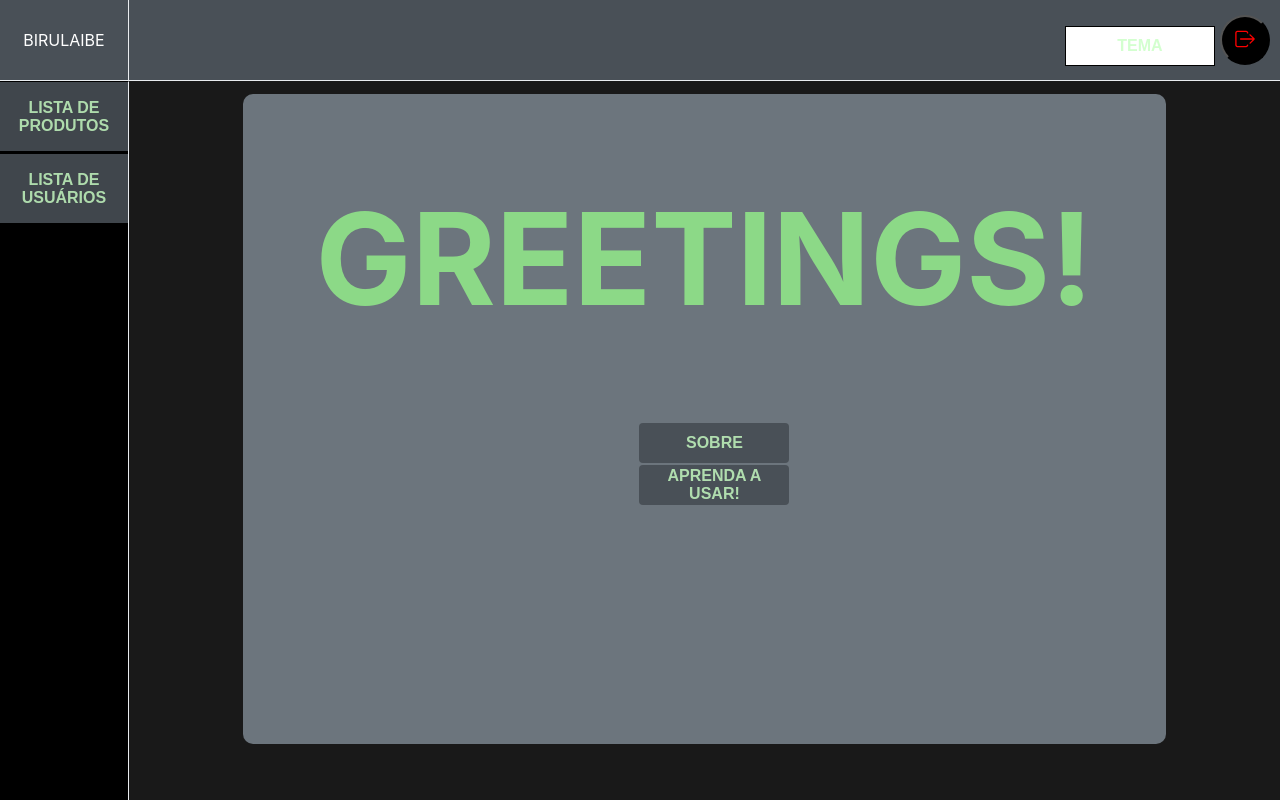
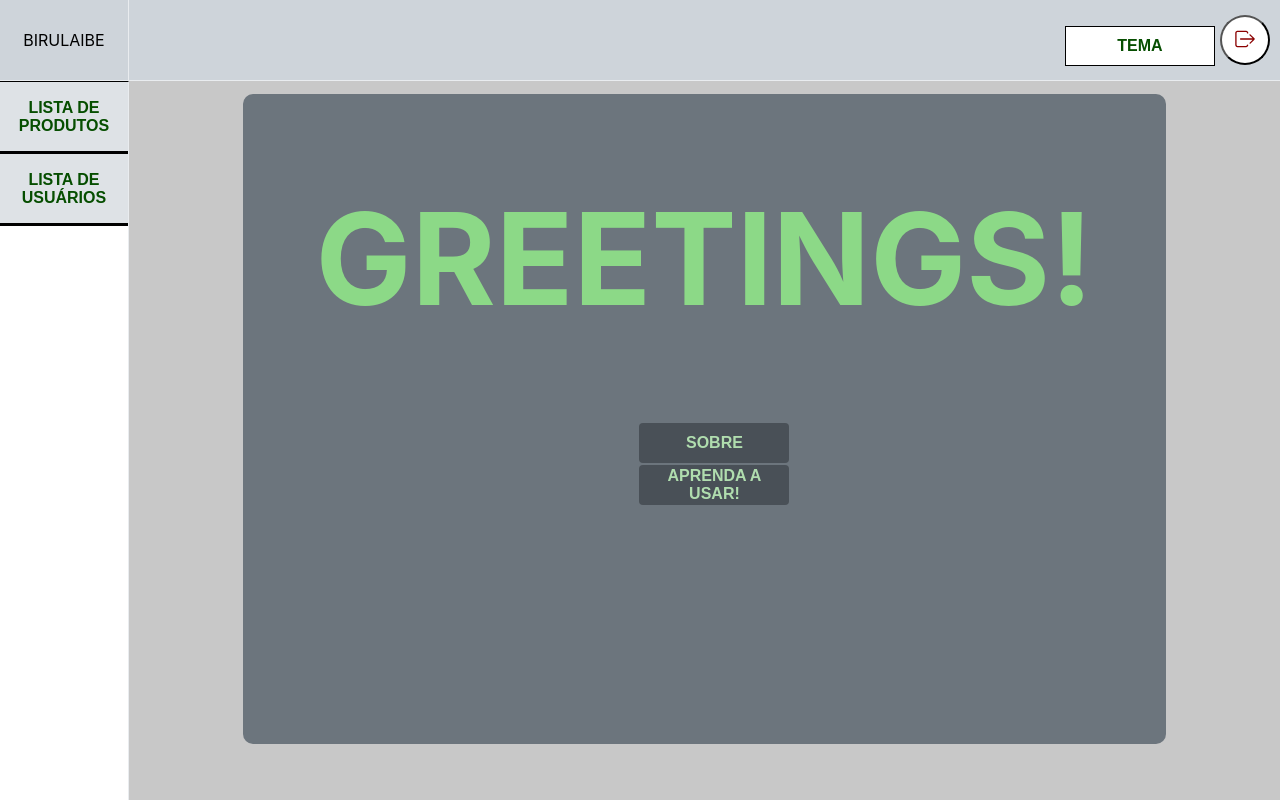
Before and after one commit to Jp1607/java-front-end, a React (Create React App) app: page / in a window 1280 px wide. Built offline with nearby package versions, Linux system fonts and the light colour scheme; sample sign-in values are in the browser's storage.

Commit message:
worked on themes design

```diff
--- a/src/css/delete-pop-up.css
+++ b/src/css/delete-pop-up.css
@@ -1,3 +1,13 @@
+[theme="light-theme"] {
+    --pop-bg-color: white;
+    --pop-txt: #064E00;
+}
+
+[theme="dark-theme"] {
+    --pop-bg-color: #343a40;
+    --pop-txt:  rgba(200, 255, 195, 0.807);
+}
+
 .pop-up-container {
     display: flex;
     position: absolute;
@@ -15,8 +25,8 @@
     margin: auto;
     z-index: 9999;
     border: solid black 2px;
-    background-color: #343a40;
-    color: rgba(200, 255, 195, 0.807);
+    background-color: var(--pop-bg-color);
+    color: var(--pop-txt);
 }
 
 .pop-up-header {
--- a/src/css/login.css
+++ b/src/css/login.css
@@ -1,3 +1,19 @@
+[theme="light-theme"] {
+
+  --login-bg: #ced4da;
+  --login-fonts: #064E00;
+  --login-button-bg: white;
+  --login-button-font: #064E00;
+}
+
+[theme="dark-theme"] {
+
+  --login-bg: #495057;
+  --login-fonts: rgba(200, 255, 195, 0.807);
+  --login-button-bg: rgb(25, 25, 25);
+  --login-button-font: rgba(200, 255, 195, 0.807);
+}
+
 #login-page {
     border-radius: 10%;
     width: 50vw;
@@ -5,7 +21,7 @@
     margin: auto;
     margin-top: 2%;
     border: solid rgb(50, 50, 50) 2px;
-    background-color: #495057;
+    background-color: var(--login-bg);
 
   }
 
@@ -27,7 +43,7 @@
     width: max-content;
     margin: 5% auto 10%;
     font-size: 4rem;
-    color: rgba(200, 255, 195, 0.807);
+    color: var(--login-fonts);
   }
 
   #login-form label {
@@ -36,7 +52,7 @@
     min-width: 100%;
     margin-right: 100%;
 
-    color: rgba(200, 255, 195, 0.807);
+    color: var(--login-fonts);
   }
 
   #login-form input[type=text], input[type=password]{
@@ -48,8 +64,8 @@
   }
 
   #content-abled-button-login {
-    background-color: rgb(25, 25, 25);
-    color: rgba(200, 255, 195, 0.807);
+    background-color:var(--login-button-bg);
+    color: var(--login-button-font);
 
     margin-right: 10px;
     margin-top: 2%;
--- a/src/css/mainApp.css
+++ b/src/css/mainApp.css
@@ -1,3 +1,25 @@
+[theme="light-theme"] {
+    --side-bg: white;
+    --side-button: #dee2e6;
+    --top-bg: #ced4da;
+ --content-bg: rgb(200, 200, 200);
+    --logout-bg: white;
+    --logout: darkred;
+    --logo: black;
+    --side-button-txt: #064E00;
+}
+
+[theme="dark-theme"] {
+    --side-bg: black;
+    --side-button: rgb(64, 70, 76);
+    --top-bg: #495057;
+   --content-bg:  rgb(25, 25, 25);
+    --logout-bg: black;
+    --logout: red;
+    --logo: white;
+    --side-button-txt: rgba(200, 255, 195, 0.807);
+}
+
 #main-page {
     width: 100vw;
     height: 100vh;
@@ -13,7 +35,7 @@
     border-bottom: solid #e9ecef 1.5px;
     width: 100%;
     height: 10%;
-    background-color: green
+    background-color: var(--top-bg)
 }
 
 #logout {
@@ -23,18 +45,18 @@
     justify-content: flex-end;
     width: 90%;
     height: 100%;
-    background-color: #495057;
+    background-color: var(--top-bg);
 }
 
 #logout-symbol {
 
     font-size: 1.5rem;
-    color: red;
+    color: var(--logout);
 }
 
 #logout-button {
     box-sizing: border-box;
-    background-color: black;
+    background-color: var(--logout-bg);
     float: right;
     height: 50px;
     width: 50px;
@@ -48,9 +70,8 @@
     justify-content: center;
     width: 10%;
     height: 100%;
-    background-color: #495057;
-    color: white;
-
+    background-color: var(--top-bg);
+    color: var(--logo);
     border-right: solid #e9ecef 1.5px;
 }
 
@@ -66,14 +87,14 @@
     padding-bottom: 20px;
     width: 90%;
     height: 100%;
-    background-color: rgb(25, 25, 25);
+    background-color: var(--content-bg);
     overflow-y: scroll;
 }
 
 #content-abled-button-main {
 
-    background-color: rgb(64, 70, 76);
-    color: rgba(200, 255, 195, 0.807);
+    background-color: var(--side-button);
+    color: var(--side-button-txt);
     width: 100%;
     height: 10%;
     border: none;
@@ -87,7 +108,7 @@
 #side-bar {
     width: 10%;
     height: 100%;
-    background-color: rgb(0, 0, 0);
+    background-color: var(--side-bg);
     border-top: solid black 1px;
     border-right: solid #e9ecef 1.5px;
 
--- a/src/index.css
+++ b/src/index.css
@@ -1,16 +1,18 @@
 [theme="light-theme"] {
+  --bg-color: rgb(230, 230, 230);
 --button-bg-color: white;
---button-txt-color: black;
+--button-txt-color: #064E00;
 }
 
 [theme="dark-theme"] {
+  --bg-color:rgb(25, 25, 25);
 --button-bg-color: black;
---button-txt-color: white;
+--button-txt-color: rgba(200, 255, 195, 0.807);
 }
 
 
 body {
-  background-color: rgb(25, 25, 25);
+  background-color: var(--bg-color);
   font-family: -apple-system, BlinkMacSystemFont, 'Segoe UI', 'Roboto', 'Oxygen',
     'Ubuntu', 'Cantarell', 'Fira Sans', 'Droid Sans', 'Helvetica Neue',
     sans-serif;
@@ -54,7 +56,7 @@ body {
 
 .theme-toggle {
   background-color: var(--button-bg-color);
-  color: rgba(200, 255, 195, 0.807);
+  color: var(--button-txt-color);
   margin-left: 25px;
   margin-right: 5px;
   margin-top: 1%;
--- a/src/pages/login.tsx
+++ b/src/pages/login.tsx
@@ -6,6 +6,7 @@ import '../css/delete-pop-up.css';
 
 import Modal from "../components/modal";
 import { useAuthContext } from "../api/context/AuthContext";
+import { useThemeContext } from "../api/context/ThemeContext";
 
 
 type User = {
@@ -14,7 +15,7 @@ type User = {
 }
 
 const Login = () => {
-
+    const {  toggleTheme } = useThemeContext()
     window.history.pushState(null, null, window.location.origin)
     const auth = useAuthContext();
     const [show, setShow] = useState<boolean>(false)
@@ -100,6 +101,11 @@ const Login = () => {
                         LOGIN
                     </h1>
 
+                    <button className="theme-toggle"
+                        onClick={toggleTheme}>
+                        TEMA
+                    </button>
+
                     <form onSubmit={handleSubmit} id="login-form">
 
                         <label htmlFor="user">
```
